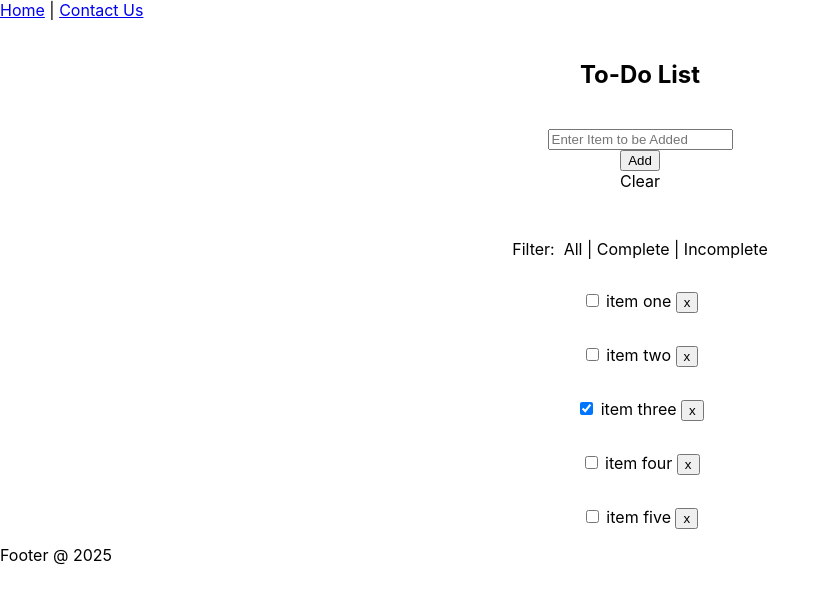
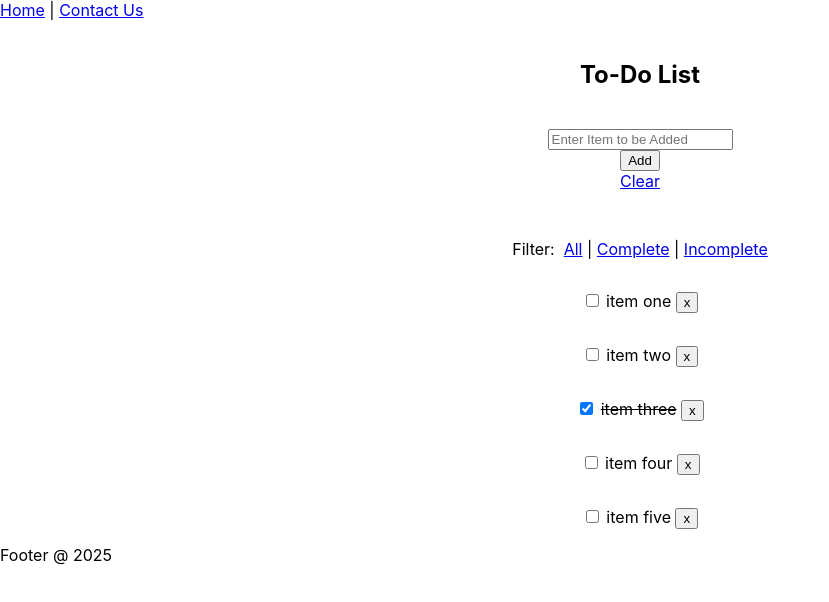
Before and after one commit to cvan90/App-Project, a React (Create React App) app in the folder react-app-project/: page / in a window 1280 px wide. Shown: the top 602 px of the page, without its empty margins (0-829 px from the left). Built offline with nearby package versions, Linux system fonts and the light colour scheme.

Commit message:
coded toggles and filters

```diff
--- a/react-app-project/src/components/Home.js
+++ b/react-app-project/src/components/Home.js
@@ -53,7 +53,7 @@ function DeleteItem(e,id){
       }
     })
 
-    if(_index>0)
+    if(_index !=-1)
     {
       _lst.splice(_index,1)
     }
@@ -64,9 +64,57 @@ function DeleteItem(e,id){
 
   setMsg(`--Item Deleted---${id}`)
 }
+const filterAll = (e) => {
+
+  e.preventDefault();
+
+  const filteredlist = tmplist;
+
+  setTodoList(filteredlist);
+}
+const filterComplete = (e) => {
+
+  e.preventDefault();
+
+  const filteredlist = tmplist.filter((item)=>{
+      return item.completed
+  })
+
+  setTodoList(filteredlist);
+}
+const filterIncomplete = (e) => {
+
+  e.preventDefault();
+
+  const filteredlist = tmplist.filter((item)=>{
+      return !item.completed
+  })
+
+  setTodoList(filteredlist);
+}
+const ItemToggle = (e, id) => {
 
 
+  let _lst1 = tmplist.map((item)=>{
+      return   (item.id == id)?
+            {...item,completed:!item.completed}
+        :
+            {...item};
+    });
 
+    let _lst2 = todolist.map((item)=>{
+      return   (item.id == id)?
+            {...item,completed:!item.completed}
+        :
+            {...item};
+    });
+
+  setTmpList(_lst1);
+  setTodoList(_lst2);
+
+  setItem("");
+
+}
 
   useEffect(()=>{
 
@@ -83,31 +131,29 @@ function DeleteItem(e,id){
         <>
         <br></br>
         <div className="app-center-page">
-          <header>
             <h2>To-Do List</h2>
-            </header>
-        </div>
+            </div>
         <br></br>
-    <div className="app-center-page">
+          <div className="app-center-page">
       <input value={txtitem} type="text"
        onChange={(e)=>setItem(e.target.value)}
       placeholder="Enter Item to be Added "/>
       {" "}
-    <button onClick={btnclick}>Add</button>{" "} <a>Clear</a>
+    <button onClick={btnclick}>Add</button>{" "} <a href="#" onClick={()=> {setItem(""); setMsg("")}}>Clear</a>
     <p>{msgText}</p>
     <p> Filter:&nbsp;&nbsp;
-        <a>All</a> {" | "}
-        <a>Complete</a> {" | "}
-        <a>Incomplete</a>
+        <a href="#" onClick={filterAll}>All</a> {" | "}
+        <a href="#" onClick={filterComplete}>Complete</a> {" | "}
+        <a href="#" onClick={filterIncomplete}>Incomplete</a>
     </p>
     </div>
     <div className="app-center-page">
             {todolist && todolist.map((item)=>
               <p key={item.id}>{
                 <>
-                   <input type="checkbox" checked={item.completed}/>
+                   <input onChange={(e)=>ItemToggle(e,item.id)} type="checkbox" checked={item.completed}/>{" "}
                     {" "}
-                    <span>{item.name}</span>
+                    <span key={item.id} style={{'text-decoration':(item.completed)?"line-through":""}}>{item.name}</span>
                     {" "}
                    <button onClick={(e)=>DeleteItem(e,item.id)}>x</button>
                 </>}
```
